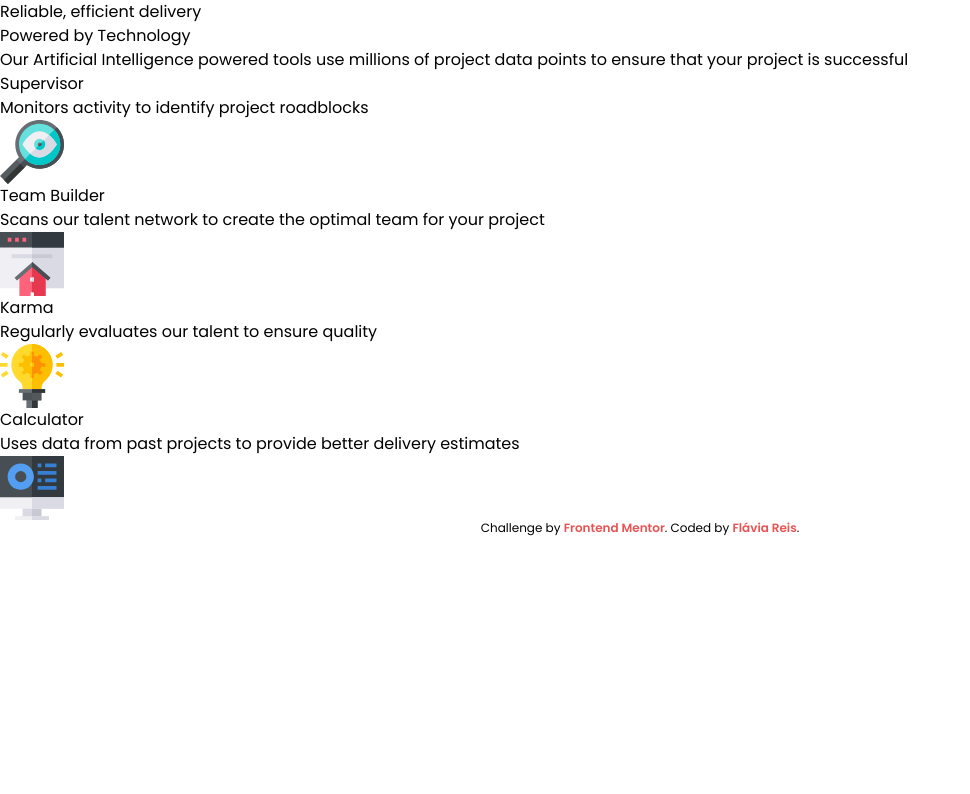
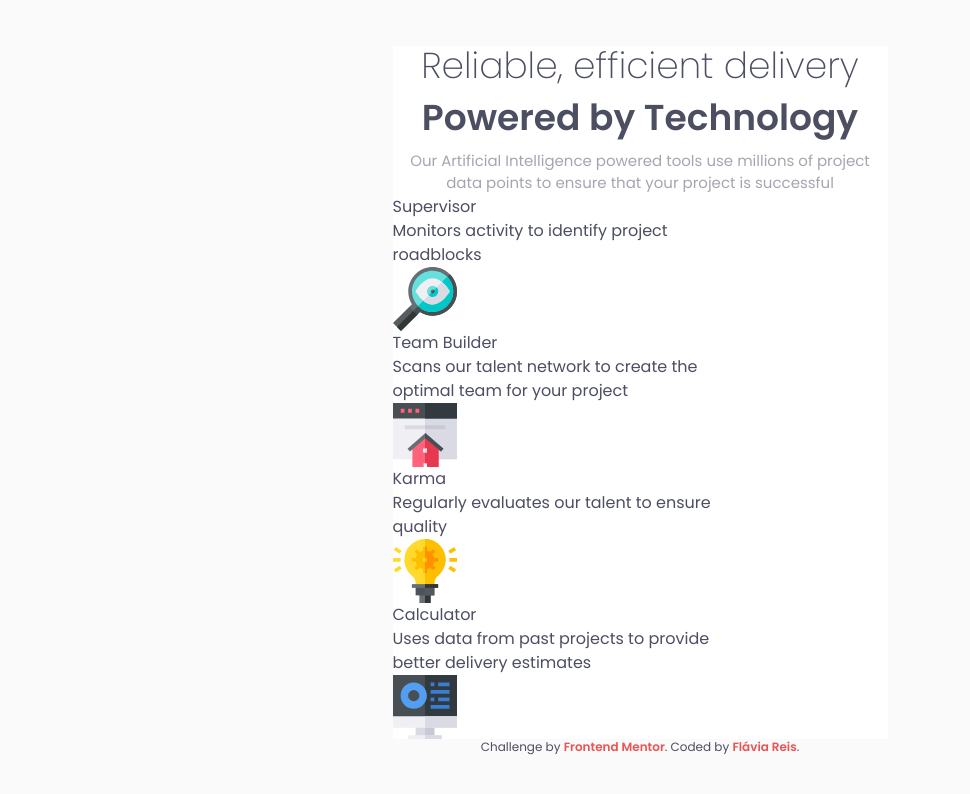
Before and after one commit to flaviare1s/four-card-feature-section, a website: page src/index.html in a window 1280 px wide. Shown: the whole page, without its empty margins (0-970 px from the left). Drawn offline with Linux system fonts and the light colour scheme.

Commit message:
Making the styles

```diff
--- a/src/index.html
+++ b/src/index.html
@@ -12,38 +12,51 @@
   <link href="https://fonts.googleapis.com/css2?family=Poppins:wght@200;400;600&display=swap" rel="stylesheet">
 
   <title>Frontend Mentor | Four card feature section</title>
+
+  <style>
+    html {
+      display: flex;
+      justify-content: center;
+      align-items: center;
+      min-height: 100%;
+    }
+
+    body {
+      min-height: 100vh;
+    }
+  </style>
 </head>
-<body class="font-Poppins">
+<body class="font-Poppins bg-veryLightGray text-veryDarkBlue flex flex-col justify-center items-center m-auto">
 
-  <main>
-    <section>
-      <h3>Reliable, efficient delivery</h3>
-      <h1>Powered by Technology</h1>
-      <p>
+  <main class="bg-white mt-12 w-75 md:w-11/12 md:mt-0">
+    <div class="md:max-w-150">
+      <h3 class="text-2xl font-extralight text-center md:text-4xl">Reliable, efficient delivery</h3>
+      <h1 class="text-2xl font-semibold text-center md:text-4xl py-3">Powered by Technology</h1>
+      <p class="opacity-50 text-base text-center">
         Our Artificial Intelligence powered tools use millions of project data points
         to ensure that your project is successful
       </p>
-    </section>
+    </div>
 
-    <section>
+    <section class="md:max-w-90">
       <h2>Supervisor</h2>
       <p>Monitors activity to identify project roadblocks</p>
       <img src="../images/icon-supervisor.svg" alt="Supervisor Icon">
     </section>
 
-    <section>
+    <section class="md:max-w-90">
       <h2>Team Builder</h2>
       <p>Scans our talent network to create the optimal team for your project</p>
       <img src="../images/icon-team-builder.svg" alt="Team Builder Icon">
     </section>
 
-    <section>
+    <section class="md:max-w-90">
       <h2>Karma</h2>
       <p>Regularly evaluates our talent to ensure quality</p>
       <img src="../images/icon-karma.svg" alt="Karma Icon">
     </section>
 
-    <section>
+    <section class="md:max-w-90">
       <h2>Calculator</h2>
       <p>Uses data from past projects to provide better delivery estimates</p>
       <img src="../images/icon-calculator.svg" alt="Calculator Icon">
--- a/tailwind.config.js
+++ b/tailwind.config.js
@@ -19,6 +19,11 @@ module.exports = {
         sm: '13px',
         base: '15px',
       },
+      spacing: {
+        '75': '311px',
+        '90': '350px',
+        '150': '540px',
+      },
     },
   },
   plugins: [],
```
Also changed, not shown: src/output.css.
